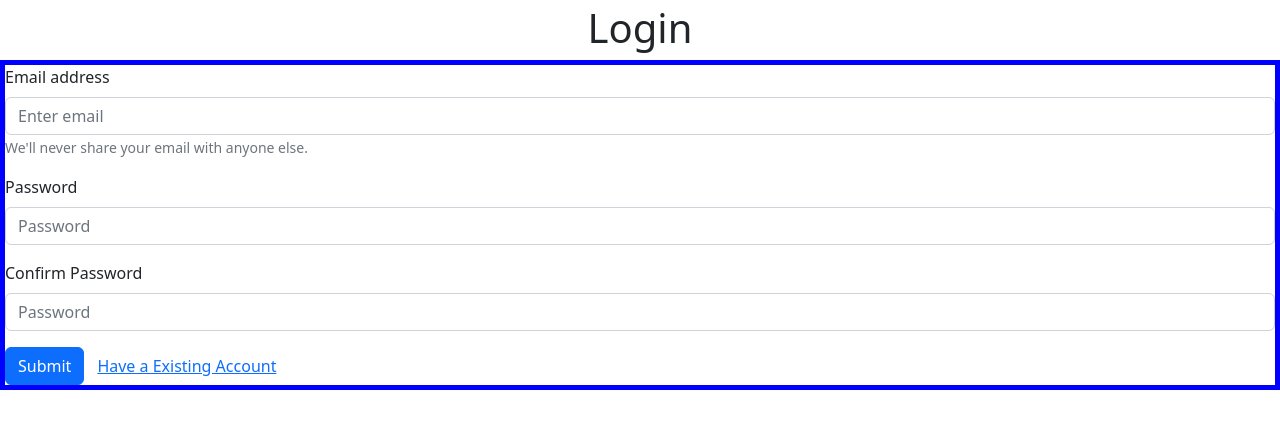
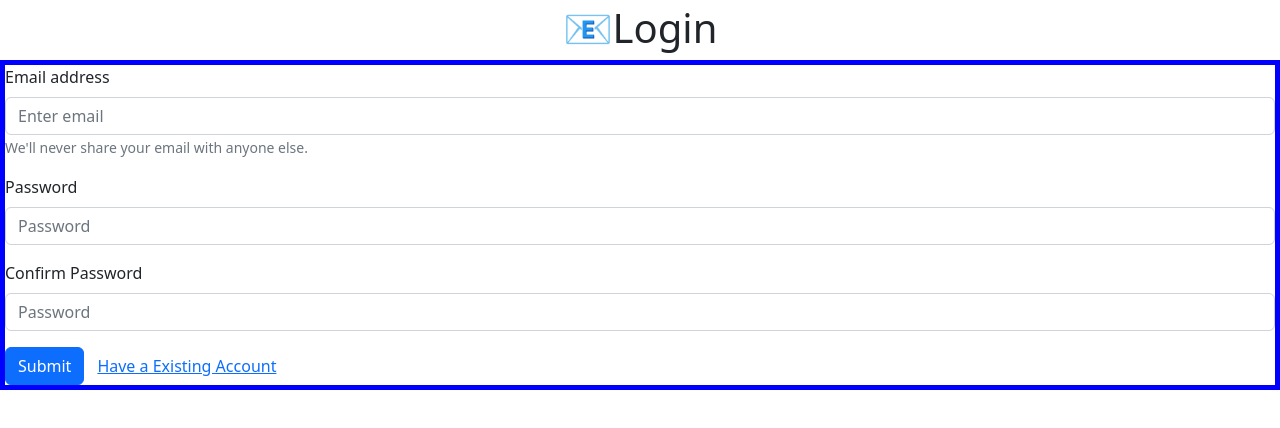
Before and after one commit to ut88/MailBoxApp, a React (Create React App) app: page / in a window 1280 px wide. Shown: the top 428 px of the page. Built offline with nearby package versions, Linux system fonts and the light colour scheme.

Commit message:
Login Screen

```diff
--- a/src/App.js
+++ b/src/App.js
@@ -1,10 +1,23 @@
+import { useEffect, useState } from 'react';
 import './App.css';
 import Form1 from './components/Form';
+import Welcome from './components/Welcome';
 
 function App() {
+  const [login,setLogin]=useState(false);
+  useEffect(()=>{
+    console.log("hii")
+     if(localStorage.getItem("Token")){
+     setLogin(true)
+     }
+     else{
+     setLogin(false)
+     }
+  },[])
   return (
     <div>
-      <Form1 />
+      {!login && <Form1 setLogin={setLogin} />}
+      {login &&  <Welcome /> }
     </div>
   );
 }
--- a/src/components/Form.jsx
+++ b/src/components/Form.jsx
@@ -1,7 +1,7 @@
 import { Button } from "react-bootstrap";
 import { Form } from "react-bootstrap";
 import { useRef,useState } from "react";
-const Form1=()=>{
+const Form1=(props)=>{
  const [login,setlogin]=useState(false);
  const email=useRef();
  const password=useRef();
@@ -15,8 +15,6 @@ const Form1=()=>{
   }else{
     url="https://identitytoolkit.googleapis.com/v1/accounts:signUp?key=AIzaSyBqtH4RacoWhFJya3pU4TthNl2mJAo1PNQ"
   }
-  console.log(password)
-  console.log(email)
   try{
    const response =await fetch(url,
     {
@@ -29,7 +27,9 @@ const Form1=()=>{
     headers:{"Content-Type": "application/json",}
    })
    const result=await response.json();
-   console.log(result)
+   console.log(result.idToken)
+   localStorage.setItem("Token",result.idToken)
+   props.setLogin(true)
   }catch(err){
    alert(err)
   }
@@ -39,7 +39,7 @@ const Form1=()=>{
   return(<>
      <div style={{margin:"4px"}}>
         <h1 style={{textAlign:"center"}}>
-            Login
+        📧Login
         </h1>
      </div>
      <Form  style={{border:"5px solid blue" }} onSubmit={submitHandler}>
@@ -52,7 +52,7 @@ const Form1=()=>{
     </Form.Group>
     <Form.Group className="mb-3" controlId="formBasicPassword">
       <Form.Label>Password</Form.Label>
-      <Form.Control type="password" placeholder="Password" required />
+      <Form.Control type="password" placeholder="Password" ref={password} required />
     </Form.Group>
     <Form.Group className="mb-3" controlId="ConfirmPassword">
       <Form.Label>Confirm Password</Form.Label>
--- /dev/null
+++ b/src/components/Welcome.jsx
@@ -0,0 +1,8 @@
+
+
+const Welcome=()=>{
+
+  return(<h1>Welcome to Mail Box</h1>)
+}
+
+export default Welcome;
```
